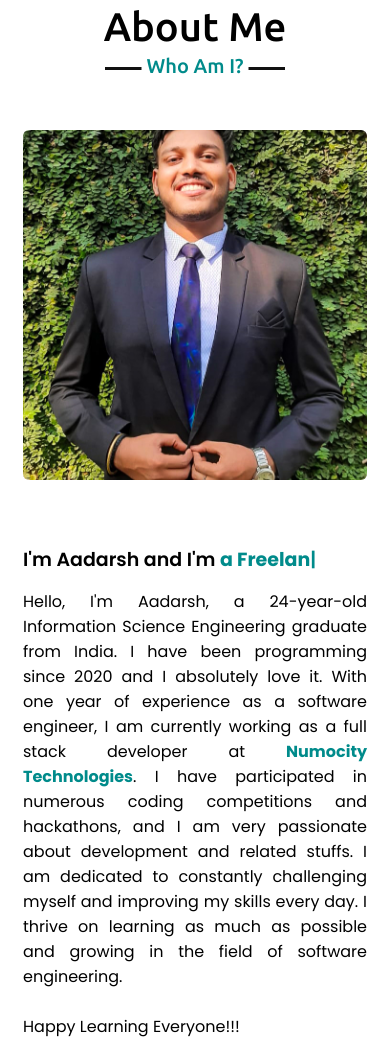
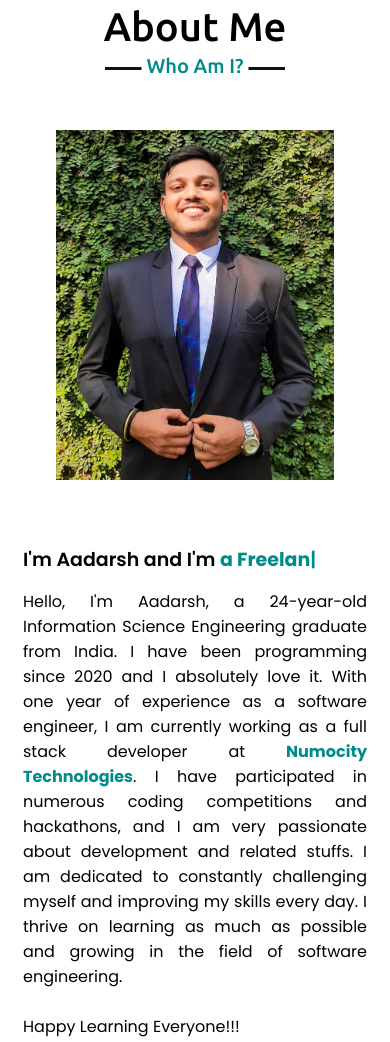
Before and after one commit to aadarsh231099/Portfolio_Aadarsh, a plain HTML site: page index.html in a window 390 px wide. Shown: the part 940-1982 px from the top of the page. Drawn offline with nearby package versions, Linux system fonts and the light colour scheme; no server answers.

Commit message:
fixed mobile view pfp issue

```diff
--- a/style.css
+++ b/style.css
@@ -395,6 +395,25 @@ section .title::after{
     object-fit: cover;
     border-radius: 6px;
 }
+
+@media (max-width: 768px) {
+  .about .about-content {
+    flex-direction: column;
+    align-items: center;
+    border-radius: 6px;
+  }
+  .about .about-content .left,
+  .about .about-content .right {
+    width: 100%;
+  }
+
+  .about .about-content .left img {
+    width: 90vw;
+    height: auto;
+    object-fit: contain;
+  }
+}
+
 .about .about-content .right{
     width: 55%;
 }
```
